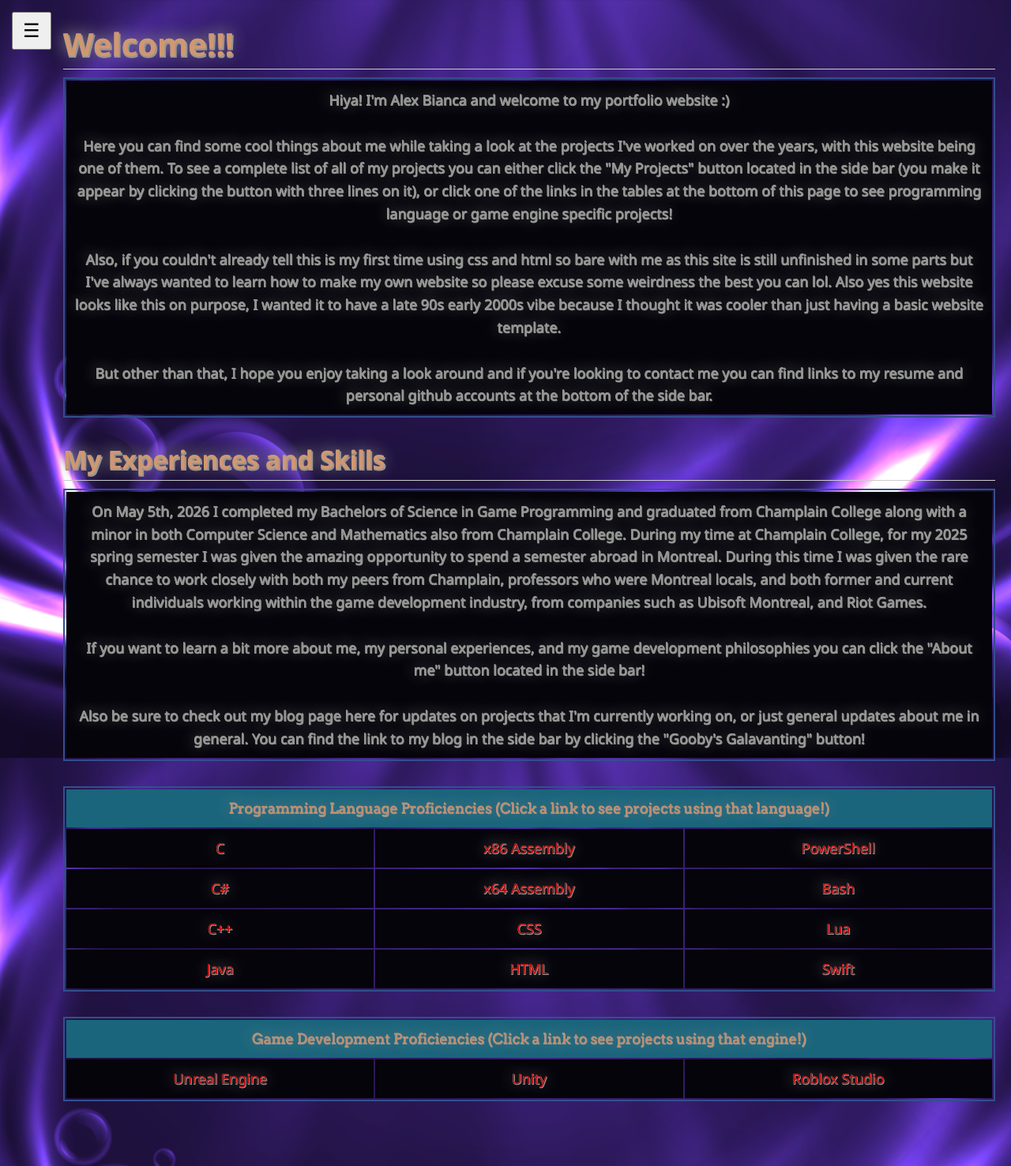
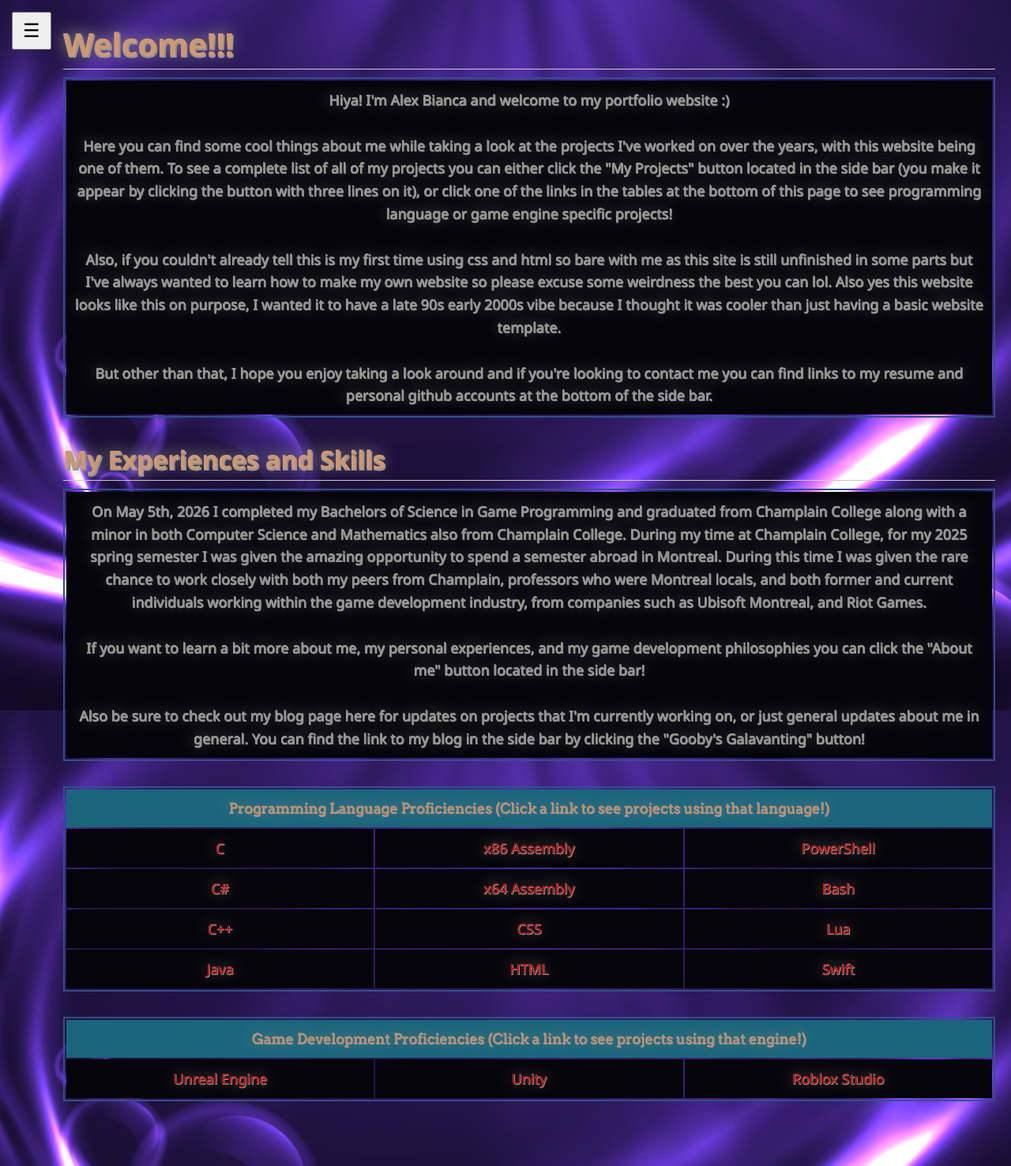
Before and after one commit to goobydaniels/goobydaniels.github.io, a Jekyll site: the page built from index.md, in a window 1280 px wide. Shown: the whole page at 79% size. Built offline with Jekyll 4.4.1, drawn with Linux system fonts in a browser that asks for light colours; our own code applies the rules of GitHub Pages for plain Markdown files.

Commit message:
final background fix

```diff
--- a/_sass/jekyll-theme-dinky.scss
+++ b/_sass/jekyll-theme-dinky.scss
@@ -47,11 +47,13 @@
   // should the image repeat to fill or not
   background-repeat: no-repeat;
   // Should image cover the whole screen
-  background-size: cover;
+  // background-size: cover;
   // Should image scroll with page or not
   background-attachment: fixed;
   // Background image position
   background-position: center center;
+  // Ensure the body spans the full window height
+  background-size: 100vw 100vh;
   // Dont know
 	margin: 0;
   // Spacing between new lines
```
